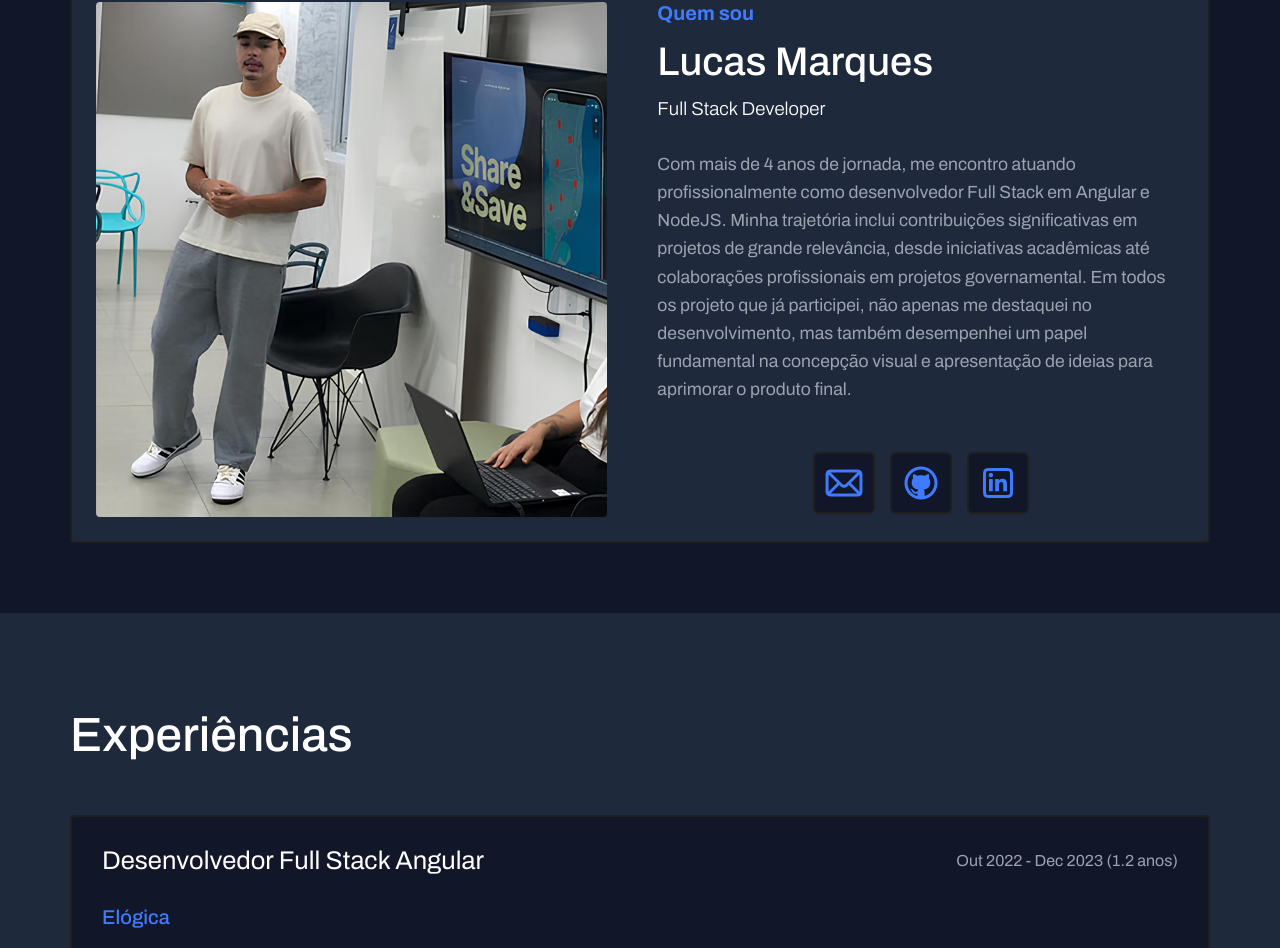
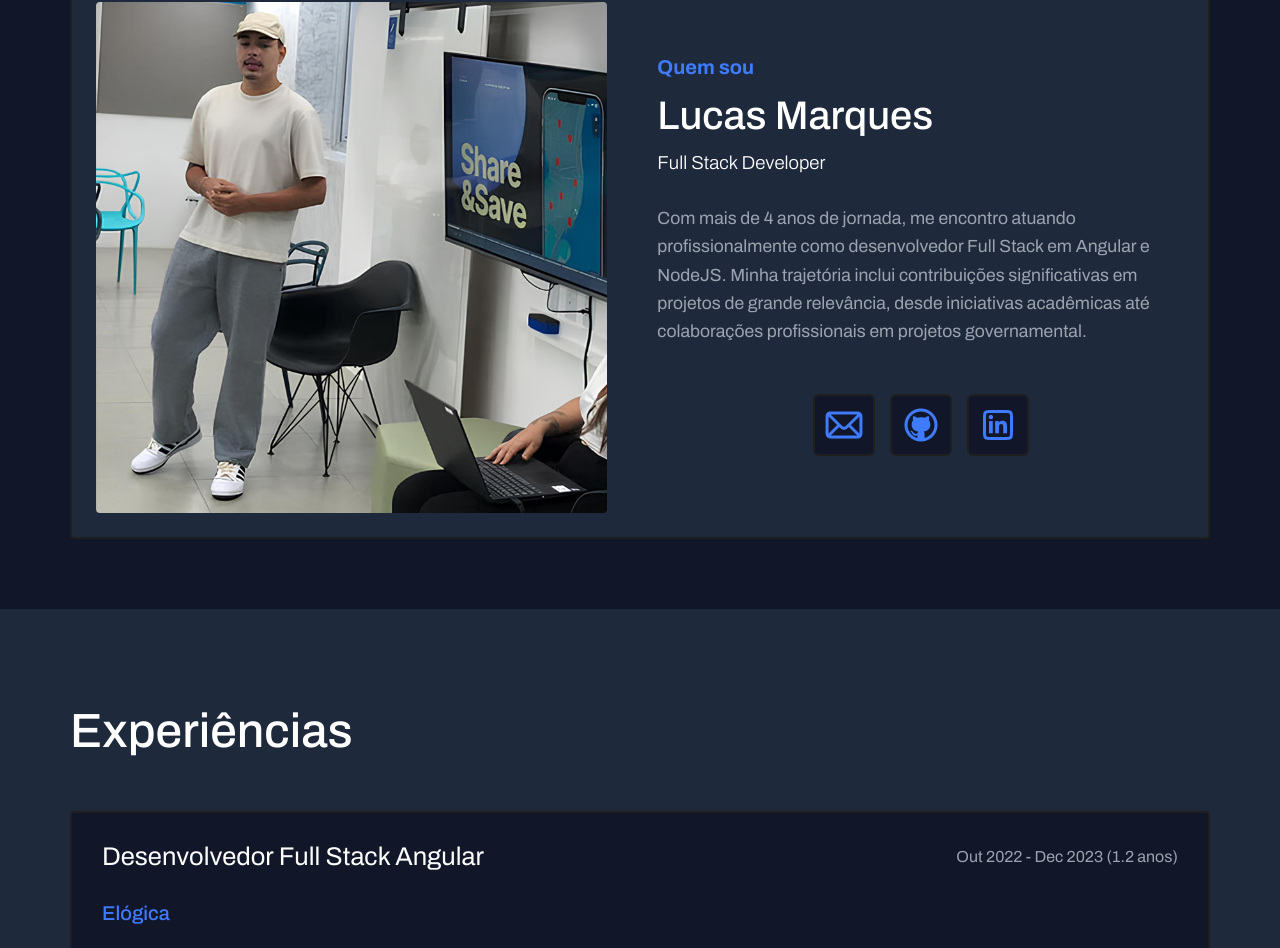
Before and after one commit to lucas-marques-0/portfolio-pessoal, an Angular app: page / in a window 1280 px wide. Shown: the part 804-1752 px from the top of the page. Built offline with nearby package versions, Linux system fonts and the light colour scheme.

Commit message:
Correção de texto

```diff
--- a/src/app/componentes/content/content.component.html
+++ b/src/app/componentes/content/content.component.html
@@ -18,14 +18,12 @@
                     <h4 class="contrast-text">Quem sou</h4>
                     <h2>Lucas Marques</h2>
                     <h3>Full Stack Developer</h3>
-                    <p>Com mais de 4 anos de jornada, me encontro atuando profissionalmente como desenvolvedor Full Stack em Angular e NodeJS. Minha trajetória inclui contribuições significativas em projetos de grande relevância, desde iniciativas acadêmicas até colaborações profissionais em projetos governamental. Em todos os projeto que já participei, não apenas me destaquei no desenvolvimento, mas também desempenhei um papel fundamental na concepção visual e apresentação de ideias para aprimorar o produto final.</p>
+                    <p>Com mais de 4 anos de jornada, me encontro atuando profissionalmente como desenvolvedor Full Stack em Angular e NodeJS. Minha trajetória inclui contribuições significativas em projetos de grande relevância, desde iniciativas acadêmicas até colaborações profissionais em projetos governamental.</p>
                 </div>
                 <div class="sobre-social slide-down">
                     <a href="mailto:lucasmarqueshzx@gmail.com" target="_blank"><img class="social-icons" src="../../../assets/social-icons/icon-mail.png"></a>
                     <a href="https://github.com/lucas-marques-0" target="_blank"><img class="social-icons" src="../../../assets/social-icons/icon-github.png"></a>
                     <a href="https://www.linkedin.com/in/lucasmarques0/" target="_blank"><img class="social-icons" src="../../../assets/social-icons/icon-linkedin.png"></a>
-                    <!-- <a href="https://www.instagram.com/lucasmarquesfm/" target="_blank"><img class="social-icons" src="../../../assets/social-icons/icon-instagram.png"></a>
-                    <a href="https://open.spotify.com/user/5fxpyqnaewy0v9dujn2zoez5s?si=ca4f95075e4d4761" target="_blank"><img class="social-icons" src="../../../assets/social-icons/icon-spotify.png"></a> -->
                 </div>
             </div>
         </div>
```
